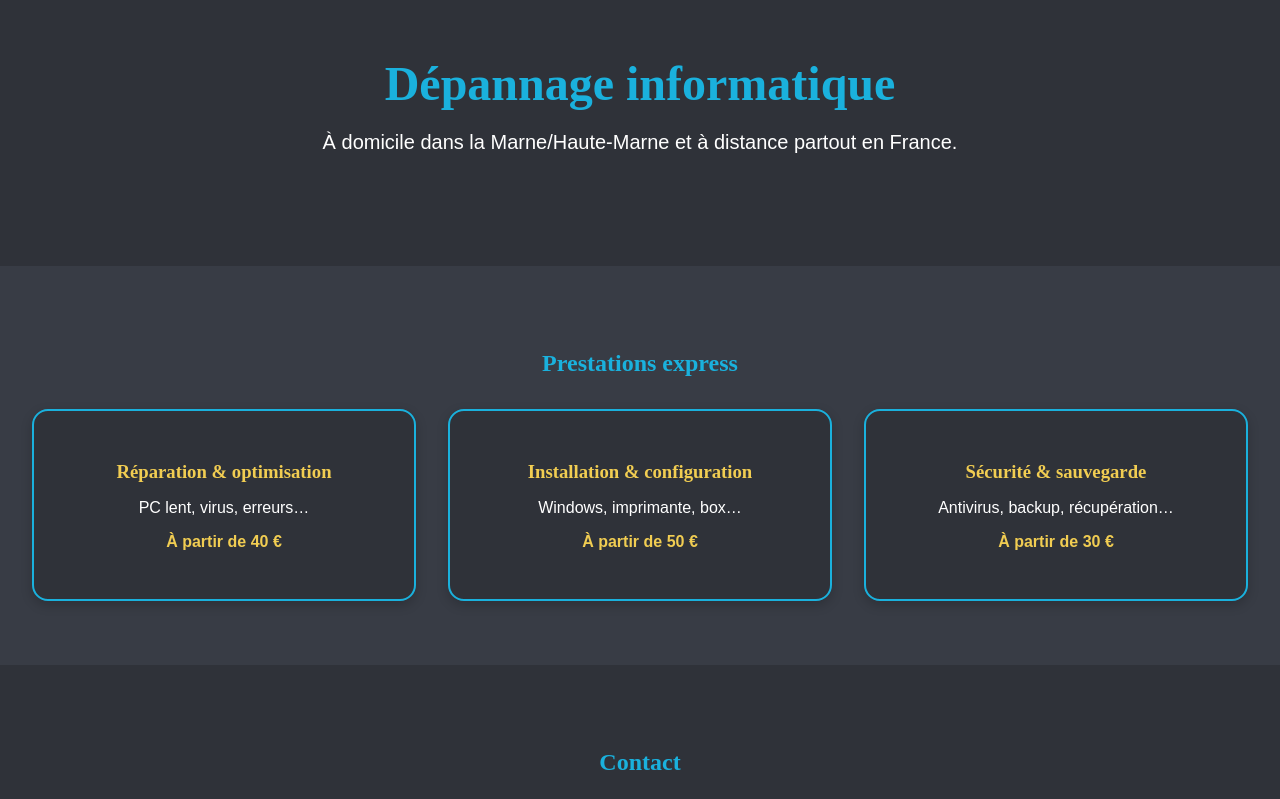
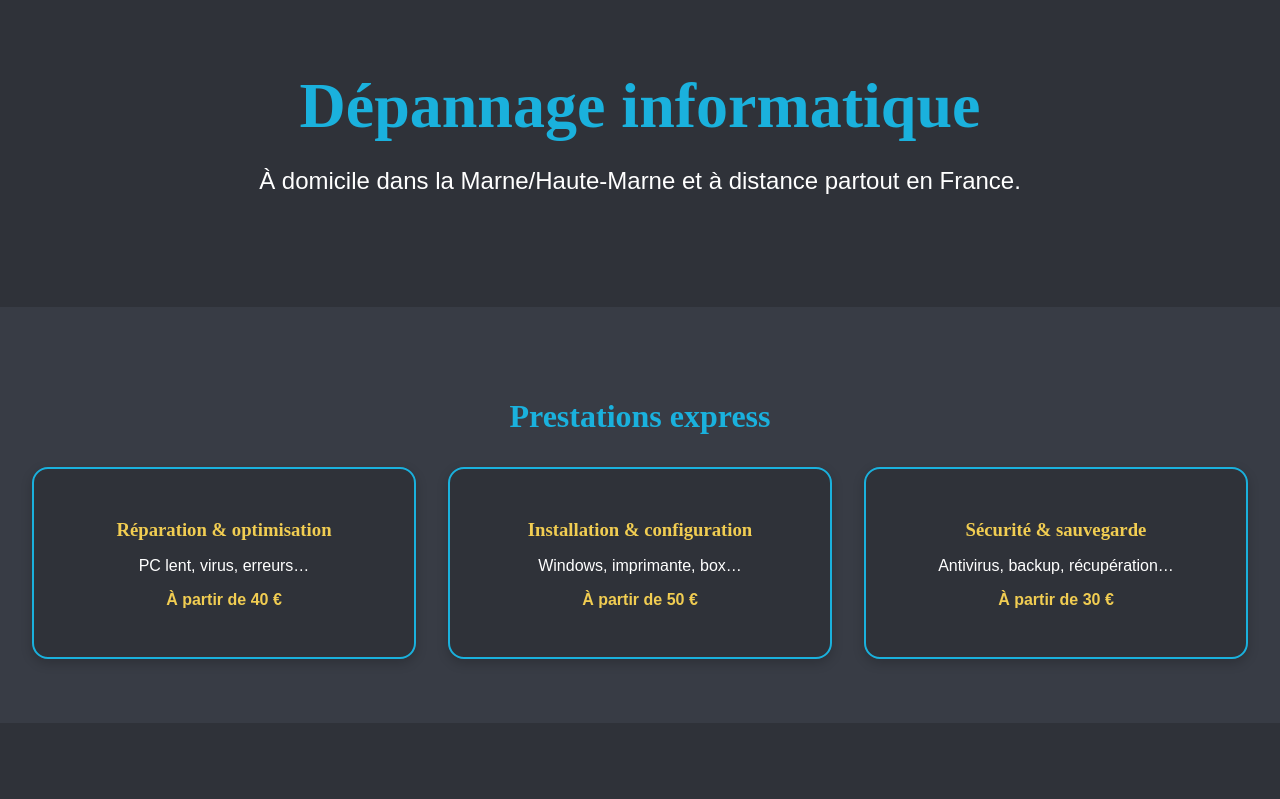
Before and after one commit to GaelleB/gb-webassist-reparationpc, a React (Create React App) app: page / in a window 1280 px wide. Shown: the part 200-999 px from the top of the page. Built offline with nearby package versions, Linux system fonts and the light colour scheme.

Commit message:
ajustage taille titre des sections

```diff
--- a/src/App.css
+++ b/src/App.css
@@ -53,13 +53,13 @@ img {
 
 .hero h1 {
   font-family: var(--font-heading);
-  font-size: 3rem;
+  font-size: 4rem;
   margin-bottom: 1rem;
   color: var(--primary-color);
 }
 
 .hero p {
-  font-size: 1.25rem;
+  font-size: 1.5rem;
   margin-bottom: 2rem;
 }
 
@@ -72,6 +72,7 @@ img {
 
 .services h2 {
   font-family: var(--font-heading);
+  font-size: 2rem;
   color: var(--primary-color);
   margin-bottom: 2rem;
 }
@@ -118,6 +119,7 @@ img {
 
 .contact h2 {
   font-family: var(--font-heading);
+  font-size: 2rem;
   color: var(--primary-color);
   margin-bottom: 1.5rem;
 }
```
